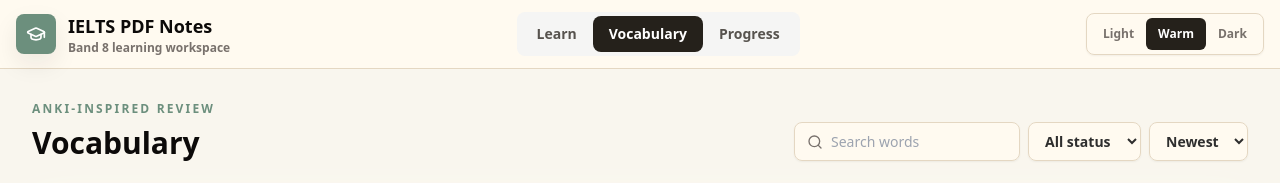
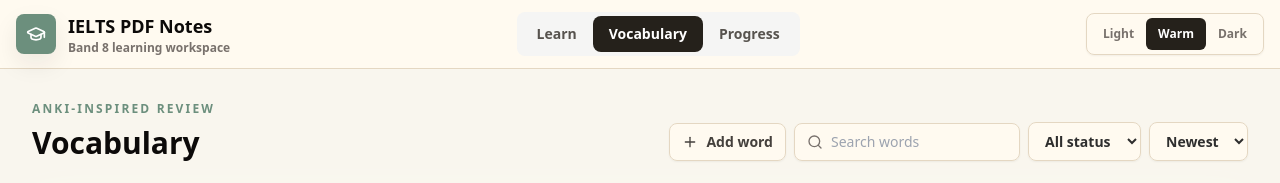
Before and after one commit to tiendat3m/english-pdf-helper, a Next.js app: page / in a window 1280 px wide. Both pictures are taken after a click on the button "Vocabulary". Shown: the top 183 px of the page. Built offline with nearby package versions, Linux system fonts and the light colour scheme.

Commit message:
feat: add manual vocabulary AI entry

```diff
--- a/src/components/Dashboard.tsx
+++ b/src/components/Dashboard.tsx
@@ -92,6 +92,8 @@ type HistoryAction =
   | { type: "add"; annotations: Annotation[] }
   | { type: "delete"; annotations: Annotation[] };
 
+const MANUAL_VOCABULARY_SOURCE_ID = "manual-vocabulary";
+
 const PdfViewer = dynamic(() => import("./PdfViewer"), {
   ssr: false,
   loading: () => (
@@ -148,7 +150,7 @@ export default function Dashboard() {
       annotations: data.annotations.filter((annotation) => activeBookIds.has(annotation.bookId)),
       bookmarks: data.bookmarks.filter((bookmark) => activeBookIds.has(bookmark.bookId)),
       pageStatuses: data.pageStatuses.filter((status) => activeBookIds.has(status.bookId)),
-      vocabulary: data.vocabulary.filter((item) => activeBookIds.has(item.sourceBookId))
+      vocabulary: data.vocabulary.filter((item) => activeBookIds.has(item.sourceBookId) || item.sourceBookId === MANUAL_VOCABULARY_SOURCE_ID)
     }),
     [activeBookIds, activeBooks, data]
   );
@@ -610,6 +612,26 @@ export default function Dashboard() {
     setData((current) => ({ ...current, vocabulary: current.vocabulary.filter((item) => item.id !== id) }));
   }
 
+  function resetAiDraft() {
+    setAiResult(null);
+    setAiError(null);
+    setVocabularyMeta({ ipa: "", partOfSpeech: "", meaning: "", vietnameseMeaning: "", synonyms: "", antonyms: "", example: "" });
+  }
+
+  function handleManualVocabularyAdd(word: string) {
+    const selection: VocabularyDraft = {
+      word,
+      sourceBookId: activeBook?.id ?? MANUAL_VOCABULARY_SOURCE_ID,
+      sourceBookTitle: activeBook?.title ?? "Manual vocabulary",
+      sourcePage: activeBook ? editor.currentPage : 0
+    };
+
+    setAiSelection(selection);
+    setAiMode("explain");
+    resetAiDraft();
+    void analyzeSelection(selection, "explain");
+  }
+
   function switchTab(tab: MainTab) {
     setEditor((current) => ({ ...current, activeTab: tab }));
   }
@@ -955,6 +977,7 @@ export default function Dashboard() {
           onSortChange={setVocabSort}
           onStatusChange={handleVocabularyStatus}
           onDelete={handleVocabularyDelete}
+          onAddWord={handleManualVocabularyAdd}
         />
       )}
 
--- a/src/components/VocabularyPanel.tsx
+++ b/src/components/VocabularyPanel.tsx
@@ -1,6 +1,7 @@
 "use client";
 
-import { Search, Trash2, Volume2 } from "lucide-react";
+import { Plus, Search, Sparkles, Trash2, Volume2 } from "lucide-react";
+import { useState } from "react";
 import type { VocabularyRecord, VocabStatus } from "@/lib/types";
 
 interface VocabularyPanelProps {
@@ -13,6 +14,7 @@ interface VocabularyPanelProps {
   onSortChange: (value: "newest" | "word" | "status") => void;
   onStatusChange: (record: VocabularyRecord, status: VocabStatus) => void;
   onDelete: (id: string) => void;
+  onAddWord: (word: string) => void;
 }
 
 const statuses: Array<VocabStatus | "all"> = ["all", "new", "learning", "mastered"];
@@ -44,8 +46,11 @@ export default function VocabularyPanel({
   onFilterChange,
   onSortChange,
   onStatusChange,
-  onDelete
+  onDelete,
+  onAddWord
 }: VocabularyPanelProps) {
+  const [isAddingWord, setIsAddingWord] = useState(false);
+  const [newWord, setNewWord] = useState("");
   const visible = vocabulary
     .filter((item) => {
       const haystack =
@@ -70,7 +75,45 @@ export default function VocabularyPanel({
             <p className="text-xs font-bold uppercase tracking-[0.18em] text-sage">Anki-inspired review</p>
             <h1 className="mt-2 text-3xl font-bold text-stone-950 dark:text-stone-50">Vocabulary</h1>
           </div>
-          <div className="flex flex-wrap gap-2">
+          <div className="flex flex-wrap items-center gap-2">
+            {isAddingWord && (
+              <form
+                onSubmit={(event) => {
+                  event.preventDefault();
+                  const word = newWord.trim().replace(/\s+/g, " ");
+                  if (!word) {
+                    return;
+                  }
+                  onAddWord(word);
+                  setNewWord("");
+                  setIsAddingWord(false);
+                }}
+                className="flex items-center gap-2 rounded-lg border border-sage/40 bg-white px-2 py-1.5 shadow-sm dark:border-sage/60 dark:bg-stone-900"
+              >
+                <input
+                  autoFocus
+                  value={newWord}
+                  onChange={(event) => setNewWord(event.target.value)}
+                  placeholder="New word or phrase"
+                  className="w-44 bg-transparent px-1 text-sm outline-none"
+                />
+                <button
+                  type="submit"
+                  className="inline-flex items-center gap-1 rounded-md bg-ink px-3 py-1.5 text-xs font-bold text-white dark:bg-paper dark:text-stone-950"
+                >
+                  <Sparkles className="h-3.5 w-3.5" />
+                  Explain
+                </button>
+              </form>
+            )}
+            <button
+              type="button"
+              onClick={() => setIsAddingWord((current) => !current)}
+              className="inline-flex items-center gap-2 rounded-lg border border-stone-200 bg-white px-3 py-2 text-sm font-bold text-stone-700 shadow-sm transition hover:border-sage hover:text-sage dark:border-stone-700 dark:bg-stone-900 dark:text-stone-100"
+            >
+              <Plus className="h-4 w-4" />
+              Add word
+            </button>
             <label className="flex items-center gap-2 rounded-lg border border-stone-200 bg-white px-3 py-2 text-sm text-stone-500 shadow-sm dark:border-stone-700 dark:bg-stone-900">
               <Search className="h-4 w-4" />
               <input
@@ -150,7 +193,7 @@ export default function VocabularyPanel({
                   <div className="text-stone-600 dark:text-stone-300">{item.example || "Add your own sentence"}</div>
                   <div className="text-xs text-stone-500 dark:text-stone-400">
                     <div className="font-semibold">{item.sourceBookTitle}</div>
-                    <div>Page {item.sourcePage}</div>
+                    <div>{item.sourcePage > 0 ? `Page ${item.sourcePage}` : "Manual"}</div>
                   </div>
                   <select
                     value={item.status}
```
